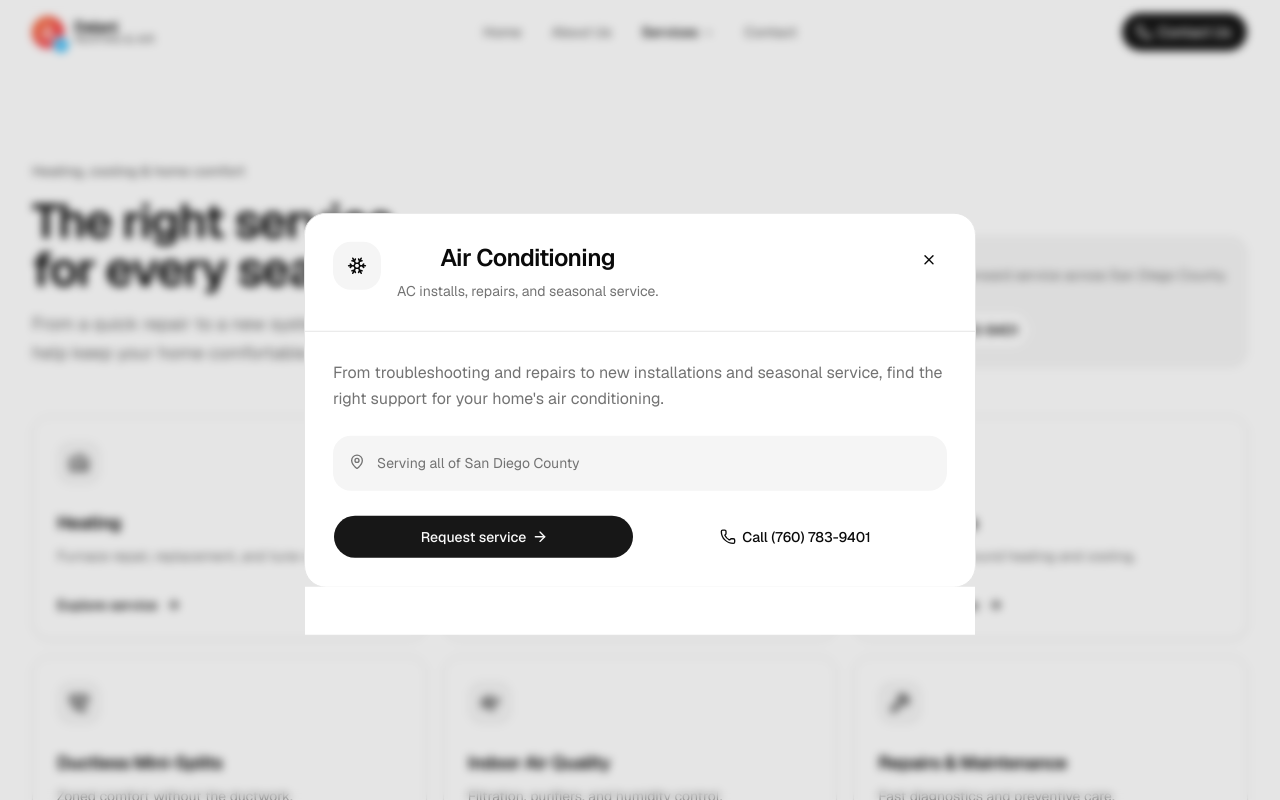
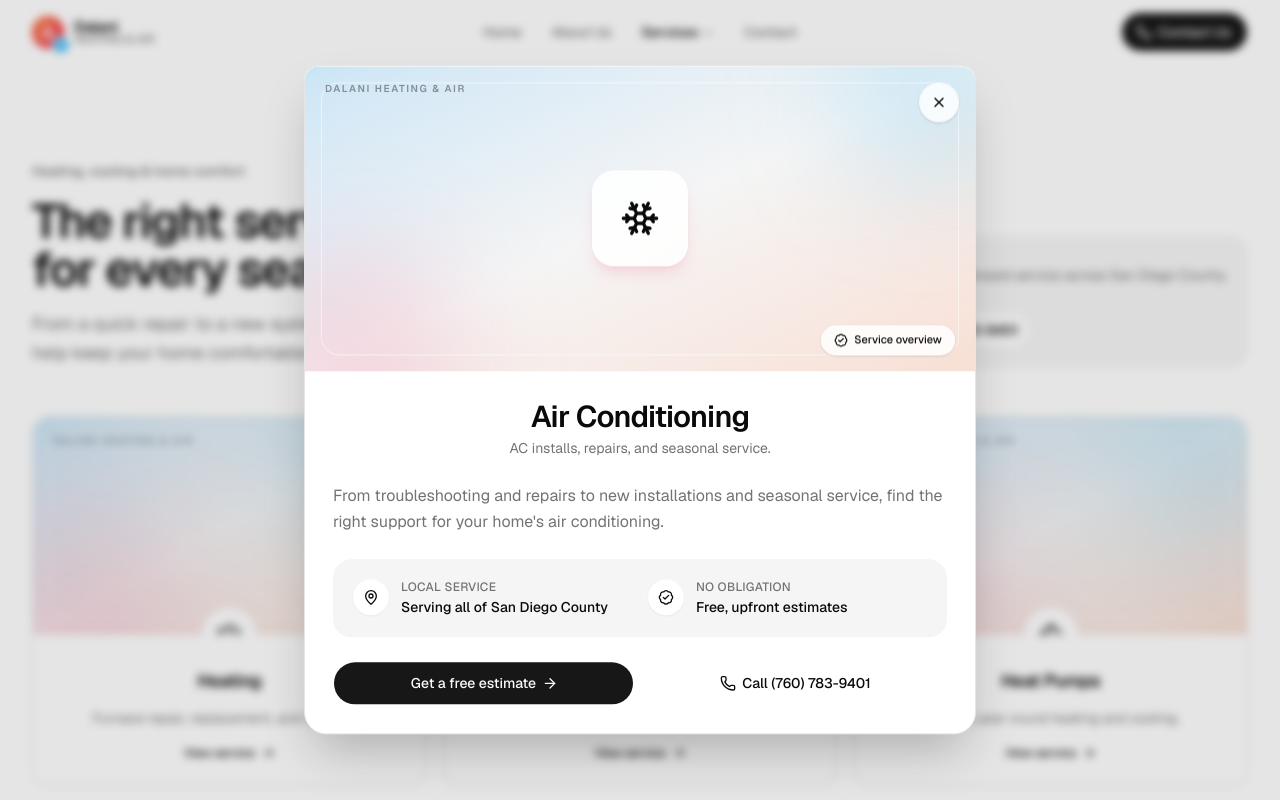
Before and after one commit to joshlaraa/dalani-heating-and-air, a Next.js app: page /services/air-conditioning in a window 1280 px wide. Shown: the top 800 px of the page. Built offline with nearby package versions, Linux system fonts and the light colour scheme.

Commit message:
style: updated service cards

```diff
--- a/src/components/service-details-drawer.tsx
+++ b/src/components/service-details-drawer.tsx
@@ -2,8 +2,9 @@
 
 import Link from "next/link"
 import { useRouter } from "next/navigation"
-import { ArrowRight, MapPin, Phone, X } from "lucide-react"
+import { ArrowRight, BadgeCheck, MapPin, Phone, X } from "lucide-react"
 
+import { ServicePlaceholder } from "@/components/service-placeholder"
 import { Button, buttonVariants } from "@/components/ui/button"
 import {
   Drawer,
@@ -37,51 +38,71 @@ export function ServiceDetailsDrawer({
       }}
       swipeDirection="down"
     >
-      <DrawerContent className="data-[swipe-axis=y]:mx-auto data-[swipe-axis=y]:w-[calc(100%-1.5rem)] data-[swipe-axis=y]:max-w-2xl data-[swipe-axis=y]:rounded-t-3xl sm:data-[swipe-axis=y]:top-1/2 sm:data-[swipe-axis=y]:bottom-auto sm:data-[swipe-axis=y]:-translate-y-1/2 sm:data-[swipe-axis=y]:max-h-[min(80dvh,40rem)] sm:data-[swipe-axis=y]:rounded-3xl sm:data-[swipe-axis=y]:border">
-        <DrawerHeader className="flex-row items-start justify-between gap-4 border-b p-5 sm:p-7">
-          <div className="flex items-start gap-4">
-            <span className="flex size-12 shrink-0 items-center justify-center rounded-2xl bg-muted text-foreground">
-              <Icon className="size-5" aria-hidden="true" />
-            </span>
-            <div className="flex flex-col gap-1.5">
-              <DrawerTitle className="font-heading text-2xl font-semibold tracking-tight">
-                {service.title}
-              </DrawerTitle>
-              <DrawerDescription className="text-sm leading-relaxed text-muted-foreground">
-                {service.description}
-              </DrawerDescription>
-            </div>
-          </div>
+      <DrawerContent className="data-[swipe-axis=y]:mx-auto data-[swipe-axis=y]:mb-3 data-[swipe-axis=y]:w-[calc(100%-1.5rem)] data-[swipe-axis=y]:max-w-2xl data-[swipe-axis=y]:overflow-hidden data-[swipe-axis=y]:rounded-3xl data-[swipe-axis=y]:[--drawer-content-max-height:calc(100dvh-1.5rem)] data-[swipe-axis=y]:shadow-2xl sm:data-[swipe-axis=y]:top-1/2 sm:data-[swipe-axis=y]:bottom-auto sm:data-[swipe-axis=y]:-translate-y-1/2 sm:data-[swipe-axis=y]:mb-0 sm:data-[swipe-axis=y]:[--drawer-content-max-height:min(86dvh,44rem)] sm:data-[swipe-axis=y]:border">
+        <div className="relative">
+          <ServicePlaceholder icon={Icon} variant="feature" />
           <DrawerClose
             render={
               <Button
                 variant="ghost"
                 size="icon"
                 aria-label="Close service details"
-                className="size-9 shrink-0"
+                className="absolute top-4 right-4 size-10 rounded-full border border-white/70 bg-background/85 text-foreground shadow-sm backdrop-blur-md hover:bg-background"
               />
             }
           >
             <X aria-hidden="true" />
           </DrawerClose>
-        </DrawerHeader>
+          <span className="absolute right-5 bottom-4 inline-flex items-center gap-1.5 rounded-full border border-white/70 bg-background/85 px-3 py-1.5 text-[11px] font-medium text-foreground shadow-sm backdrop-blur-md">
+            <BadgeCheck className="size-3.5" aria-hidden="true" />
+            Service overview
+          </span>
+        </div>
 
-        <div className="flex min-h-0 flex-col gap-6 overflow-y-auto p-5 sm:p-7">
-          <p className="text-base leading-relaxed text-muted-foreground">
+        <div className="flex min-h-0 flex-col gap-5 overflow-y-auto p-5 sm:gap-6 sm:p-7">
+          <DrawerHeader className="gap-2 p-0">
+            <DrawerTitle className="font-heading text-2xl font-semibold tracking-tight sm:text-3xl">
+              {service.title}
+            </DrawerTitle>
+            <DrawerDescription className="text-sm leading-relaxed text-muted-foreground">
+              {service.description}
+            </DrawerDescription>
+          </DrawerHeader>
+
+          <p className="text-sm leading-relaxed text-muted-foreground sm:text-base">
             {service.details}
           </p>
 
-          <div className="flex items-start gap-3 rounded-2xl bg-muted p-4">
-            <MapPin
-              className="mt-0.5 size-4 shrink-0 text-muted-foreground"
-              aria-hidden="true"
-            />
-            <p className="text-sm leading-relaxed text-muted-foreground">
-              {siteConfig.serviceArea}
-            </p>
+          <div className="grid gap-3 rounded-2xl bg-muted p-4 sm:grid-cols-2 sm:gap-4 sm:p-5">
+            <div className="flex items-start gap-3">
+              <span className="flex size-9 shrink-0 items-center justify-center rounded-full bg-background text-foreground shadow-xs">
+                <MapPin className="size-4" aria-hidden="true" />
+              </span>
+              <div className="flex flex-col gap-0.5">
+                <span className="text-xs font-medium tracking-wide text-muted-foreground uppercase">
+                  Local service
+                </span>
+                <span className="text-sm font-medium">
+                  {siteConfig.serviceArea}
+                </span>
+              </div>
+            </div>
+            <div className="flex items-start gap-3">
+              <span className="flex size-9 shrink-0 items-center justify-center rounded-full bg-background text-foreground shadow-xs">
+                <BadgeCheck className="size-4" aria-hidden="true" />
+              </span>
+              <div className="flex flex-col gap-0.5">
+                <span className="text-xs font-medium tracking-wide text-muted-foreground uppercase">
+                  No obligation
+                </span>
+                <span className="text-sm font-medium">
+                  Free, upfront estimates
+                </span>
+              </div>
+            </div>
           </div>
 
-          <div className="flex flex-col gap-3 sm:flex-row">
+          <div className="flex flex-col gap-2.5 sm:flex-row sm:gap-3">
             <Link
               href="/contact"
               className={buttonVariants({
@@ -89,7 +110,7 @@ export function ServiceDetailsDrawer({
                 className: "h-11 sm:flex-1",
               })}
             >
-              Request service
+              Get a free estimate
               <ArrowRight data-icon="inline-end" aria-hidden="true" />
             </Link>
             <a
--- /dev/null
+++ b/src/components/service-placeholder.tsx
@@ -0,0 +1,40 @@
+import type { LucideIcon } from "lucide-react"
+
+import { cn } from "cn"
+
+export function ServicePlaceholder({
+  icon: Icon,
+  variant = "card",
+}: {
+  icon: LucideIcon
+  variant?: "card" | "feature"
+}) {
+  return (
+    <div
+      aria-hidden="true"
+      className={cn(
+        "relative isolate flex w-full items-center justify-center overflow-hidden bg-muted",
+        variant === "card"
+          ? "aspect-[1.8] min-h-40"
+          : "aspect-[2.2] min-h-40 sm:min-h-48"
+      )}
+    >
+      <div className="absolute inset-0 -z-10 bg-linear-to-br from-brand-frost/20 via-muted to-brand-from/20" />
+      <div className="absolute -top-16 -right-12 -z-10 size-44 rounded-full bg-brand-frost/20 blur-3xl" />
+      <div className="absolute -bottom-20 -left-12 -z-10 size-48 rounded-full bg-brand-to/15 blur-3xl" />
+      <div className="absolute inset-4 rounded-2xl border border-white/50" />
+      <span className="absolute top-4 left-5 text-[10px] font-semibold tracking-[0.16em] text-foreground/40 uppercase">
+        Dalani heating &amp; air
+      </span>
+      {variant === "card" ? (
+        <span className="absolute bottom-0 left-1/2 flex size-12 -translate-x-1/2 translate-y-1/2 items-center justify-center rounded-full border border-border/70 bg-background text-foreground shadow-md sm:size-14">
+          <Icon className="size-5 sm:size-6" />
+        </span>
+      ) : (
+        <span className="flex size-20 items-center justify-center rounded-3xl border border-white/70 bg-background/85 text-foreground shadow-lg shadow-brand-to/10 backdrop-blur-md sm:size-24">
+          <Icon className="size-9 sm:size-10" />
+        </span>
+      )}
+    </div>
+  )
+}
--- a/src/components/services-section.tsx
+++ b/src/components/services-section.tsx
@@ -1,12 +1,8 @@
 import Link from "next/link"
-import {
-  ArrowRight,
-  BadgeCheck,
-  Phone,
-  type LucideIcon,
-} from "lucide-react"
+import { ArrowRight, BadgeCheck, Phone } from "lucide-react"
 
 import { ServiceDetailsDrawer } from "@/components/service-details-drawer"
+import { ServicePlaceholder } from "@/components/service-placeholder"
 import { buttonVariants } from "@/components/ui/button"
 import { services, siteConfig, type ServiceLink } from "@/lib/site-config"
 
@@ -97,33 +93,29 @@ export function ServicesSection({
 }
 
 function ServiceCard({ service }: { service: ServiceLink }) {
-  const Icon: LucideIcon = service.icon
-
   return (
     <li>
       <Link
         href={service.href}
         scroll={false}
         aria-label={`Learn more about ${service.title}`}
-        className="group flex h-full min-h-56 flex-col items-start gap-6 rounded-2xl border bg-card p-5 text-card-foreground shadow-xs transition-[border-color,box-shadow,transform] duration-300 hover:-translate-y-0.5 hover:border-foreground/20 hover:shadow-md focus-visible:outline-2 focus-visible:outline-offset-4 focus-visible:outline-ring sm:p-6"
+        className="group flex h-full flex-col overflow-hidden rounded-2xl border bg-card text-card-foreground shadow-xs transition-[border-color,box-shadow,transform] duration-300 hover:-translate-y-0.5 hover:border-foreground/20 hover:shadow-md focus-visible:outline-2 focus-visible:outline-offset-4 focus-visible:outline-ring"
       >
-        <span className="flex size-11 items-center justify-center rounded-xl bg-muted text-foreground transition-colors duration-200 group-hover:bg-primary group-hover:text-primary-foreground">
-          <Icon className="size-5" aria-hidden="true" />
-        </span>
-        <span className="flex flex-1 flex-col gap-2">
-          <span className="font-heading text-lg font-semibold tracking-tight">
+        <ServicePlaceholder icon={service.icon} />
+        <span className="flex flex-1 flex-col items-center gap-3 px-5 pt-8 pb-5 text-center sm:px-6 sm:pb-6">
+          <span className="font-heading text-base font-semibold tracking-tight sm:text-lg">
             {service.title}
           </span>
-          <span className="text-sm leading-relaxed text-muted-foreground">
+          <span className="max-w-xs text-xs leading-relaxed text-muted-foreground sm:text-sm">
             {service.description}
           </span>
-        </span>
-        <span className="inline-flex items-center gap-2 text-sm font-medium">
-          Explore service
-          <ArrowRight
-            className="size-4 transition-transform duration-200 group-hover:translate-x-1"
-            aria-hidden="true"
-          />
+          <span className="mt-auto inline-flex items-center gap-1.5 pt-1 text-xs font-medium text-foreground">
+            View service
+            <ArrowRight
+              className="size-3.5 transition-transform duration-200 group-hover:translate-x-1"
+              aria-hidden="true"
+            />
+          </span>
         </span>
       </Link>
     </li>
```
